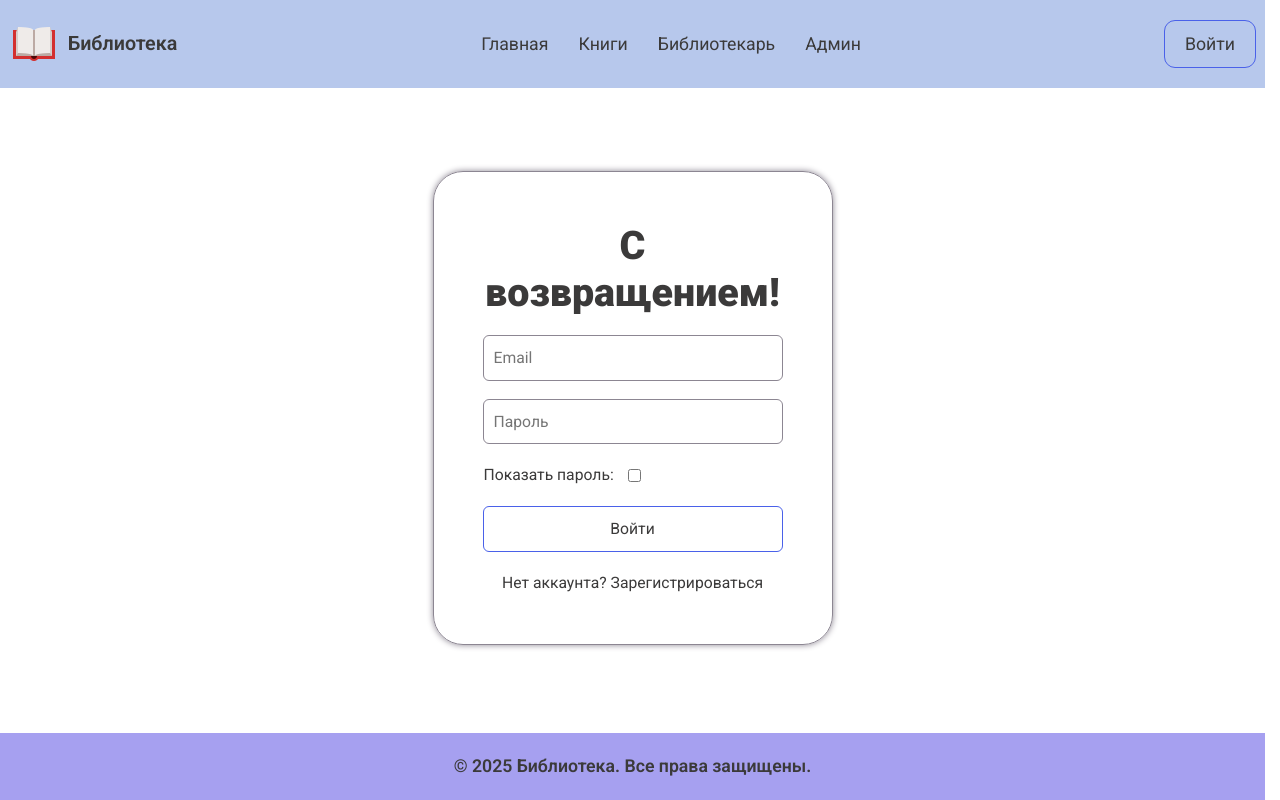
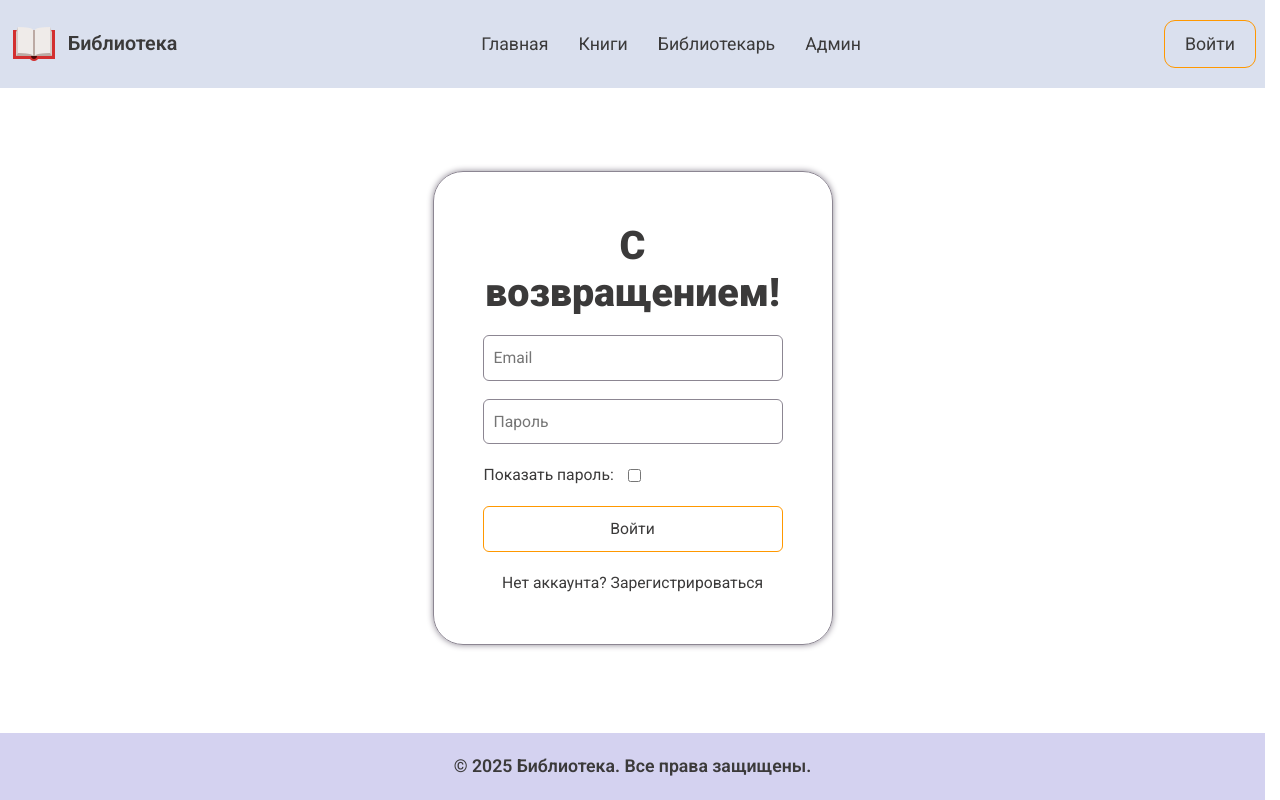
Before and after one commit to matveevvadim27/library-app, a React (Create React App) app: page /auth in a window 1280 px wide. Built offline with nearby package versions, Linux system fonts and the light colour scheme.

Commit message:
Исправлена ошибка apiErrors, при которой статус ответа был всегда undefined

```diff
--- a/src/components/Shared/Bars/Navbar/Navbar.module.scss
+++ b/src/components/Shared/Bars/Navbar/Navbar.module.scss
@@ -15,7 +15,7 @@
 
   &__link {
     &:hover {
-      color: var(--color-links);
+      color: var(--color-accent);
       transition-duration: var(--td);
     }
   }
--- a/src/components/Shared/Forms/AddBookForm/AddBook.module.scss
+++ b/src/components/Shared/Forms/AddBookForm/AddBook.module.scss
@@ -5,7 +5,7 @@
     border: rem(1) solid var(--color-border);
     border-radius: rem(10);
     padding: rem(20);
-    min-width: fluid(500, 200);
+    min-width: fluid(400, 200);
     display: flex;
     flex-direction: column;
     gap: rem(20);
--- a/src/components/Shared/Forms/AddBookForm/AddBookForm.tsx
+++ b/src/components/Shared/Forms/AddBookForm/AddBookForm.tsx
@@ -1,12 +1,10 @@
 import { useForm } from "react-hook-form";
-import { useBookStore } from "../../../../store/useBooksStore";
 import { zodResolver } from "@hookform/resolvers/zod";
 import { bookFormData, bookSchema } from "../../../../schemas/bookSchema";
 import styles from "./AddBook.module.scss";
 import { useBooks } from "hooks/useBooks";
 
 const AddBookForm: React.FC = () => {
-  const { setBooks } = useBookStore();
   const { postBook } = useBooks();
 
   const {
--- a/src/components/Shared/Forms/AddUsersForm/AddUsers.module.scss
+++ b/src/components/Shared/Forms/AddUsersForm/AddUsers.module.scss
@@ -2,6 +2,7 @@
 
 .add {
   display: flex;
+  flex-direction: column;
   width: 100%;
   border: rem(1) solid var(--color-border);
   border-radius: rem(10);
@@ -11,9 +12,8 @@
   align-items: center;
   justify-content: space-between;
 
-  @include tablet {
-    max-width: rem(400);
-    flex-direction: column;
+  &__title {
+    text-align: center;
   }
 
   &__label {
@@ -22,9 +22,7 @@
     display: flex;
     flex-direction: column;
     gap: rem(10);
-    @include tablet {
-      width: 100%;
-    }
+    width: 100%;
   }
   &__input {
     width: 100%;
@@ -47,8 +45,5 @@
     background-color: var(--color-accent);
     border: none;
     border-radius: rem(10);
-    @include tablet {
-      width: 100%;
-    }
   }
 }
--- a/src/components/Shared/Forms/AddUsersForm/AddUsersForm.tsx
+++ b/src/components/Shared/Forms/AddUsersForm/AddUsersForm.tsx
@@ -21,7 +21,7 @@ export default function AddUsers() {
 
   return (
     <form onSubmit={handleSubmit(handleAddUser)} className={styles.add}>
-      <h3>Добавить пользователя:</h3>
+      <h3 className={styles.add__title}>Добавить пользователя:</h3>
       <label className={styles.add__label}>
         Имя:
         <input
--- a/src/components/UI/Modals/Modal.module.scss
+++ b/src/components/UI/Modals/Modal.module.scss
@@ -11,6 +11,11 @@
   justify-content: center;
   align-items: center;
   padding: rem(20);
+
+  @include mobile {
+    width: 100vw;
+    height: 100vh;
+  }
 
   &__content {
     background: white;
--- a/src/pages/Admin/Admin.tsx
+++ b/src/pages/Admin/Admin.tsx
@@ -2,22 +2,25 @@ import styles from "./Admin.module.scss";
 import { useState } from "react";
 import UsersList from "../../components/Shared/Users/UsersList/UsersList";
 import AddUsersForm from "../../components/Shared/Forms/AddUsersForm/AddUsersForm";
+import Modal from "components/UI/Modals/Modal";
 
 export default function Admin() {
-  const [add, setAdd] = useState<boolean>(false);
+  const [isModalOpen, setIsModalOpen] = useState<boolean>(false);
 
-  const onClick = () => {
-    setAdd((prev) => (prev == false ? true : false));
-  };
   return (
     <section className={`${styles.admin} container`}>
       <h1 className={styles.admin__title}>
         Добро пожаловать в панель администратора!
       </h1>
-      <button onClick={onClick} className={styles.admin__btn}>
+      <button
+        onClick={() => setIsModalOpen(true)}
+        className={styles.admin__btn}
+      >
         Добавить
       </button>
-      {add && <AddUsersForm />}
+      <Modal isOpen={isModalOpen} onClose={() => setIsModalOpen(false)}>
+        <AddUsersForm />
+      </Modal>
       <UsersList />
     </section>
   );
--- a/src/styles/_variables.scss
+++ b/src/styles/_variables.scss
@@ -5,11 +5,11 @@
   --color-base: #3b3a3a;
   --color-links: #6f4894;
   --color-border: #8c8692;
-  --color-accent: #4a61e9;
+  --color-accent: #ff9800;
   --color-delete: #e95050;
   --colot-author: #3b3a3a99;
-  --color-header: rgb(183, 200, 236);
-  --color-footer: rgb(166, 160, 240);
+  --color-header: rgb(218, 224, 238);
+  --color-footer: rgb(212, 210, 240);
   --color-spinner: #3498db;
 
   --color-red: #eb0f0f;
--- a/src/utils/apiErrors.ts
+++ b/src/utils/apiErrors.ts
@@ -2,7 +2,7 @@ import { toast } from "react-toastify";
 
 export const apiErrors = (error: any, customMessage?: string) => {
   if (error.response) {
-    const { status } = error.response.status;
+    const status = error.response.status;
 
     switch (status) {
       case 400:
```
